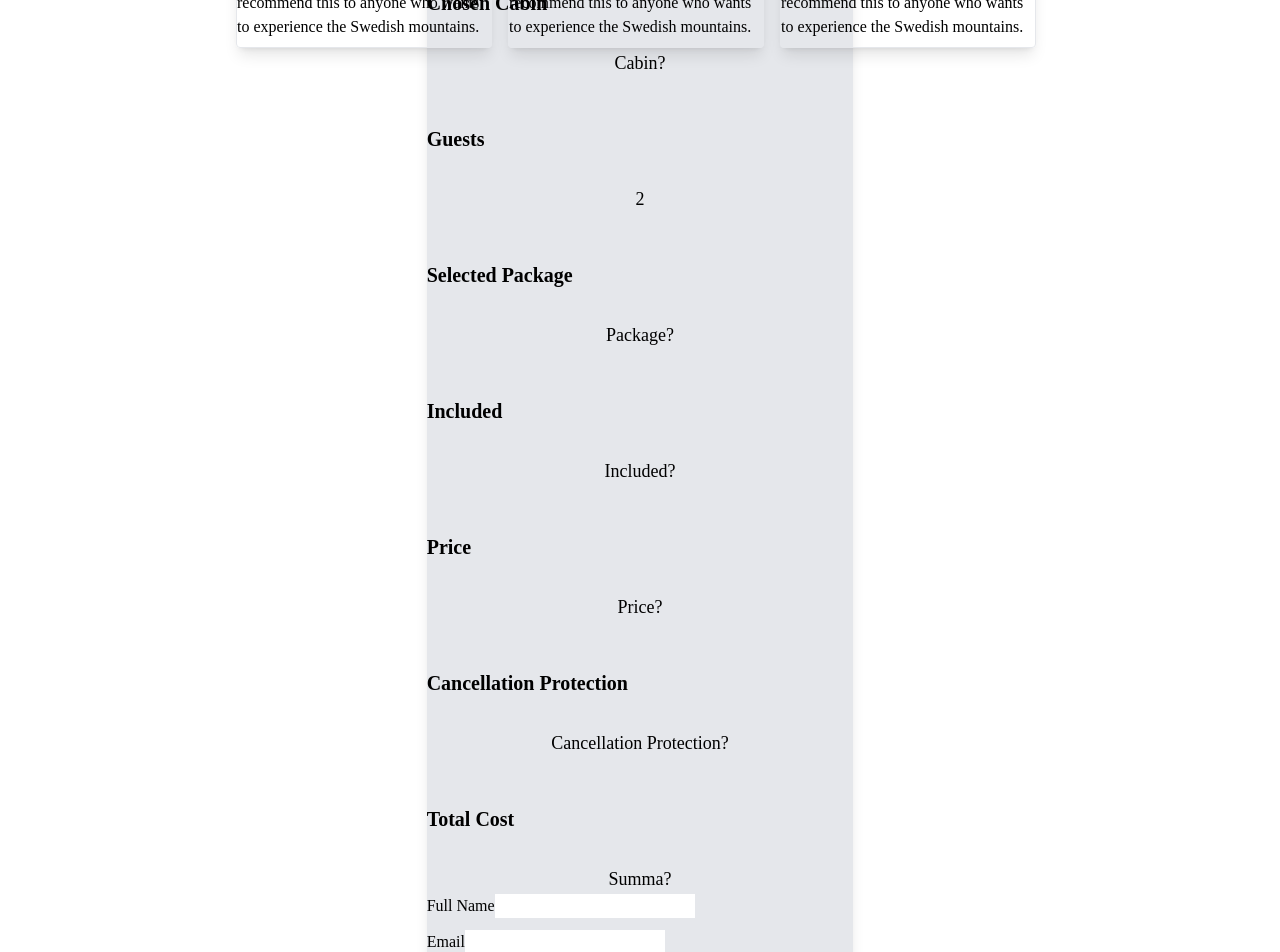
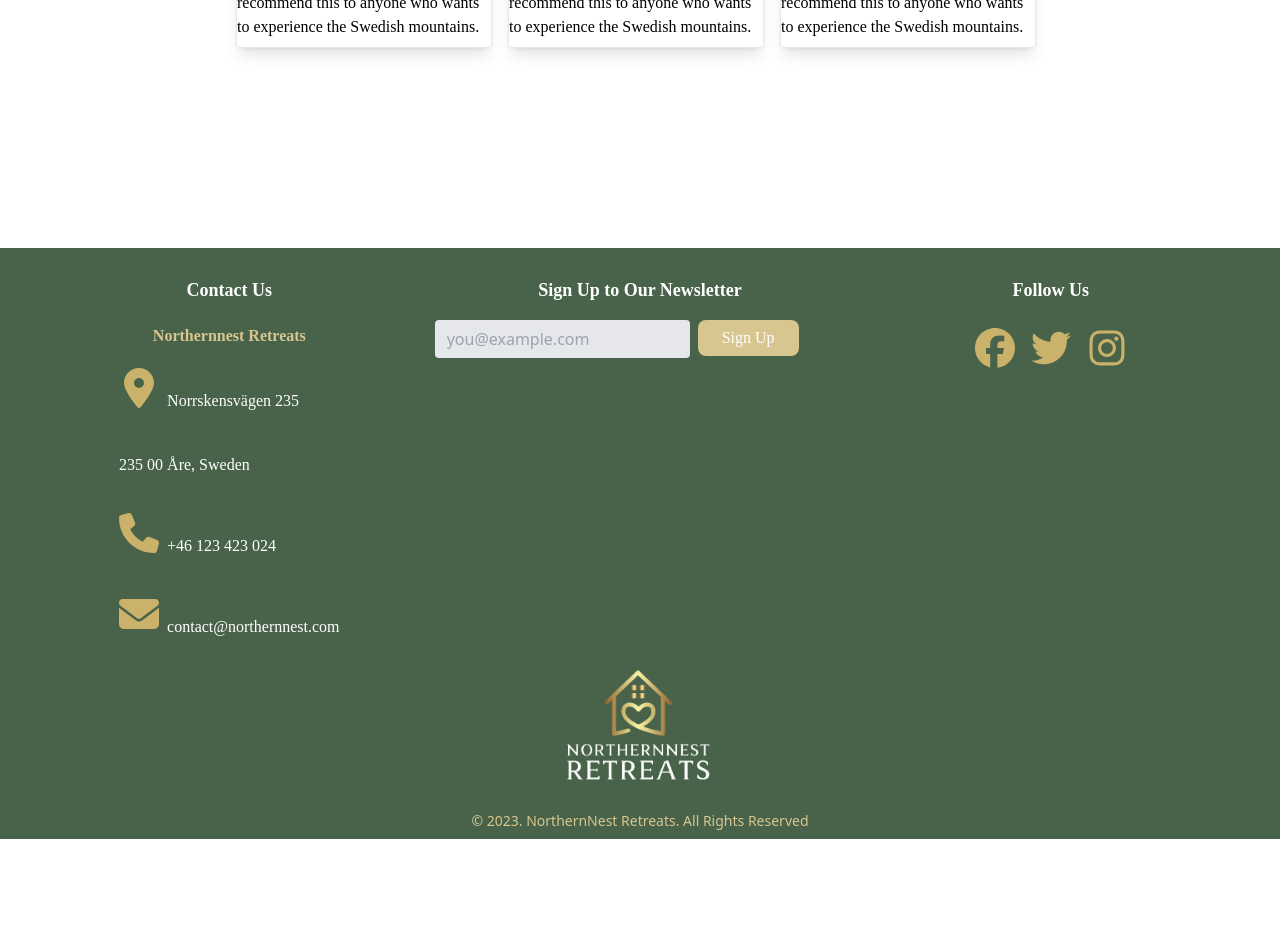
Before and after one commit to ulrikaha/Front-end-project-v1, a Next.js app: page / in a window 1280 px wide. Shown: the part 2860-3812 px from the top of the page. After the commit the page ends 3699 px from the top, so only its background shows below. Built offline with nearby package versions, Linux system fonts and the light colour scheme.

Commit message:
added reserve component

```diff
--- a/app/page.tsx
+++ b/app/page.tsx
@@ -6,7 +6,7 @@ import AboutUs from "@/components/AboutUs";
 import ActivitiesCarousel from "@/components/ActivitiesCarousell";
 import ReviewCard from "@/components/ReviewCard";
 import Space from "@/components/Space";
-import BookingInformation from "@/components/BookingInformation";
+
 
 
 
@@ -26,7 +26,7 @@ export default function Home() {
   <h2 className="text-4xl text-center font-custom text-black mt-12 mb-12 pb-12">Discover Memorable Retreat Experiences</h2>
     <ReviewCard />
     <Space />
-    <BookingInformation />
+
 
 
 
--- a/components/BookingInformation.tsx
+++ b/components/BookingInformation.tsx
@@ -13,38 +13,39 @@ import { useState } from "react";
 
 
     return (
-            <div className="grid place-items-center h-screen">
-        <div className="w-3/4 lg:w-1/2 xl:w-1/3 2xl:w-1/4 min-h-[50vh] bg-gray-200 shadow-lg rounded-lg border-t-12">
+            <div className="grid place-items-center mt-10">
+        <div className="w-3/2 lg:w-1/2 xl:w-1/3 2xl:w-1/4 min-h-[50vh] bg-gray-200 shadow-lg rounded-lg border-t-12">
         <div className="w-full bg-custom-green rounded-t-lg flex py-6 -mt-3">
         <p className="text-white text-l font-bold font-lora text-left ml-3">Booking Information</p>
         </div>
+
         <div className="mt-6 font-lora pt-7">
         <h2 className="text-xl font-bold mt-12">Check-in Date</h2>
         <p className="text-lg mt-8">Date?</p> {/* This should be the check-in date*/}
 
         <h2 className="text-xl font-bold mt-12">Check-out Date</h2> {/* This should be the check-out date*/}
-        <p className="text-center text-lg mt-8">Date?</p>
+        <p className="text-lg mt-8">Date?</p>
 
         <h2 className="text-xl font-bold mt-12">Chosen Cabin</h2>
-        <p className="text-center text-lg mt-8">Cabin?</p> {/* This should be the cabin name*/}
+        <p className="text-lg mt-8">Cabin?</p> {/* This should be the cabin name*/}
 
         <h2 className="text-xl font-bold mt-12">Guests</h2>
-        <p className="text-center text-lg mt-8">2</p>
+        <p className="text-lg mt-8">2</p>
 
         <h2 className="text-xl font-bold mt-12">Selected Package</h2>
-        <p className="text-center text-lg mt-8">Package?</p> {/* This should be the selected package*/}
+        <p className="text-lg mt-8">Package?</p> {/* This should be the selected package*/}
 
         <h2 className="text-xl font-bold mt-12">Included</h2>
-        <p className="text-center text-lg mt-8">Included?</p> {/* This should be the included activities*/}
+        <p className="text-lg mt-8">Included?</p> {/* This should be the included from backend*/}
 
         <h2 className="text-xl font-bold mt-12">Price</h2>
-        <p className="text-center text-lg mt-8">Price?</p> {/* This should be the price*/}
+        <p className="text-lg mt-8">Price?</p> {/* This should be the price*/}
 
         <h2 className="text-xl font-bold mt-12">Cancellation Protection</h2>
-        <p className="text-center text-lg mt-8">Cancellation Protection?</p> {/* This should be the cancellation protection*/}
+        <p className="text-lg mt-8">Cancellation Protection?</p> {/* This should be the cancellation protection*/}
 
-        <h2 className="text-xl font-bold mt-12">Total Cost</h2>
-        <p className="text-center text-lg mt-8">Summa?</p> {/* This should be the total amount*/}
+        <h2 className="text-xl font-bold mt-12">Total Cost:</h2>
+        <p className="text-lg mt-5">Summa?</p> {/* This should be the total amount*/}
 
         <hr className="w-full bg-black" />
 
@@ -56,7 +57,7 @@ import { useState } from "react";
 
         <div>
             <label htmlFor="email">Email</label>
-            <input type="email" id="email" name="email" required />
+            <input type="email" id="email" name="email" required className="bg-grey-100"/>
              </div>
             <div>
              <label htmlFor="phone">Phone Number</label>
@@ -80,7 +81,7 @@ import { useState } from "react";
                             <div className="flex gap-4 mt-2">
                              <div>
                                 <label htmlFor="credit-card">
-                                <img src="/credit-card.png" alt="Credit Card" />
+                                <img src="/imgs/card.png" alt="Credit Card" />
                                 <input
                                 type="radio"
                                  id="credit-card"
@@ -93,7 +94,7 @@ import { useState } from "react";
                     </div>
                          <div>
                             <label htmlFor="klarna">
-                            <img src="/klarna.png" alt="Klarna" />
+                            <img src="/imgs/klarna.png" alt="Klarna" />
                             <input
                             type="radio"
                             id="klarna"
@@ -105,7 +106,7 @@ import { useState } from "react";
                             </label>
                             <div>
                              <label htmlFor="paypal">
-                            <img src="/paypal.png" alt="PayPal" />
+                            <img src="/imgs/paypal.png" alt="PayPal" />
                             <input
                                 type="radio"
                                 id="paypal"
@@ -118,7 +119,7 @@ import { useState } from "react";
                                 </div>
                                 <div>
                                 <label htmlFor="amex">
-                                <img src="/amex.png" alt="Amex" />
+                                <img src="/imgs/amex.png" alt="Amex" />
                                  <input
                                     type="radio"
                                     id="amex"
@@ -132,12 +133,14 @@ import { useState } from "react";
                                 </div>
                                 </div>
                              </div>
-
-                                            <button type="submit" className="bg-custom-yellow text-black py-2 px-4 rounded-lg mt-6 font-lora">
+<button type="submit" className="bg-custom-yellow text-black py-2 px-4 rounded-lg mt-6 font-lora">
                                                 Confirm Booking
                                             </button>
+
                                         </form>
+
                                     </div>
+
                                 </div>
                             </div>
                         );
--- a/components/CabinCard.tsx
+++ b/components/CabinCard.tsx
@@ -19,7 +19,7 @@ type PackageCardProps = {
     category: string;
     cabinId: string;
 };
-  //handleSearchClick: () => void;
+
 }
 
 
@@ -73,7 +73,6 @@ export default function CabinCard({selectedPackage }: PackageCardProps) {
                     <Link href={`/cabins/${selectedPackage.cabinId}`} passHref>
                     <button
                     className="text-xl p-2 px-4 rounded-lg font-custom text-black bg-custom-yellow"
-                    // onClick={handleSearchClick}
                         >
                     View deal
                     </button>
--- a/components/Facilities.tsx
+++ b/components/Facilities.tsx
@@ -4,7 +4,7 @@ import { faDog, faBolt, faUtensils, faWifi, faBed, faParking, faChair, faTv, faH
 
 export default function Facilities() {
     return (
-        <div>
+        <div className='flex flex-wrap justify-around items-start w-11/12 mx-auto mt-12 bg-grey-100 p-4 border rounded shadow-lg font-lora'>
             <h3 className="pb-5 ml-10 font-lora font-bold text-xl">Facilities</h3>
             <div className="flex flex-wrap font-lora">
                 <div className="w-full md:w-1/2 px-4 md:px-10">
--- /dev/null
+++ b/components/Reserve.tsx
@@ -0,0 +1,23 @@
+'use client';
+
+import { FontAwesomeIcon } from "@fortawesome/react-fontawesome";
+import { faUser } from "@fortawesome/free-solid-svg-icons";
+
+function Reserve() {
+  return (
+    <div className="grid place-items-center mt-12">
+    <div className="shadow-lg p-5 rounded-lg border-t-12 border-custom-green -mt-4">
+        <h2>2 x</h2>
+        <FontAwesomeIcon icon={faUser} style={{color: "#000000",}} />
+        {/* <h2>{selected category}</h2> */}
+        {/* <h2>check in</h2> */}
+        {/* <h2>check out</h2> */}
+        {/* <h2>{selectedPackage.price}</h2> */}
+
+        <button className="bg-custom-yellow font-lora font-bold rounded-lg shadow-lg py-2 px-4 mt-5">Reserve</button>
+</div>
+</div>
+  )
+}
+
+export default Reserve
--- a/components/ReviewCarosell.tsx
+++ b/components/ReviewCarosell.tsx
@@ -18,7 +18,7 @@ const ReviewCarousel = () => {
 
     return (
         <div className="container mx-auto my-10">
-            <h3 className="pb-5 ml-10 font-lora font-bold text-xl text-center">Reviews</h3>
+            <h3 className="pb-5 ml-10 font-lora font-bold text-xl mb-4">Reviews</h3>
             <Slider {...settings}>
 
                 <div className="flex flex-wrap">
--- a/models/package.js
+++ b/models/package.js
@@ -41,6 +41,10 @@ const packageSchema = new Schema(
             type: String,
             required: true,
         },
+        imgs: {
+            type: [String],
+            required: true,
+        },
 
         },
         { timestamps: true });
--- a/tailwind.config.ts
+++ b/tailwind.config.ts
@@ -25,6 +25,23 @@ const config: Config = {
       borderWidth: {
         '12': '12px',
     },
+    height: {
+      '1/2': '50%',
+      '1/3': '33.333333%',
+      '1/4': '25%',
+      // add custom responsive heights here
+    },
+    maxWidth: {
+      '1/2': '50%',
+      '1/3': '33.333333%',
+      '1/4': '25%',
+      // add custom responsive max-widths here
+    },
+    // Add more custom breakpoints if needed
+    screens: {
+      '2xl': '1536px',
+      // You can add more custom breakpoints here
+    },
   },
 },
   plugins: [],
--- a/types/types.d.ts
+++ b/types/types.d.ts
@@ -8,6 +8,7 @@ type Package = {
     info: string[],
     rating: number,
     cabinId: string,
+    imgs: string[],
   }
 
   type Booking = {
```
Also changed, not shown: app/cabins/[id]/page.tsx (+37 -14 lines).
